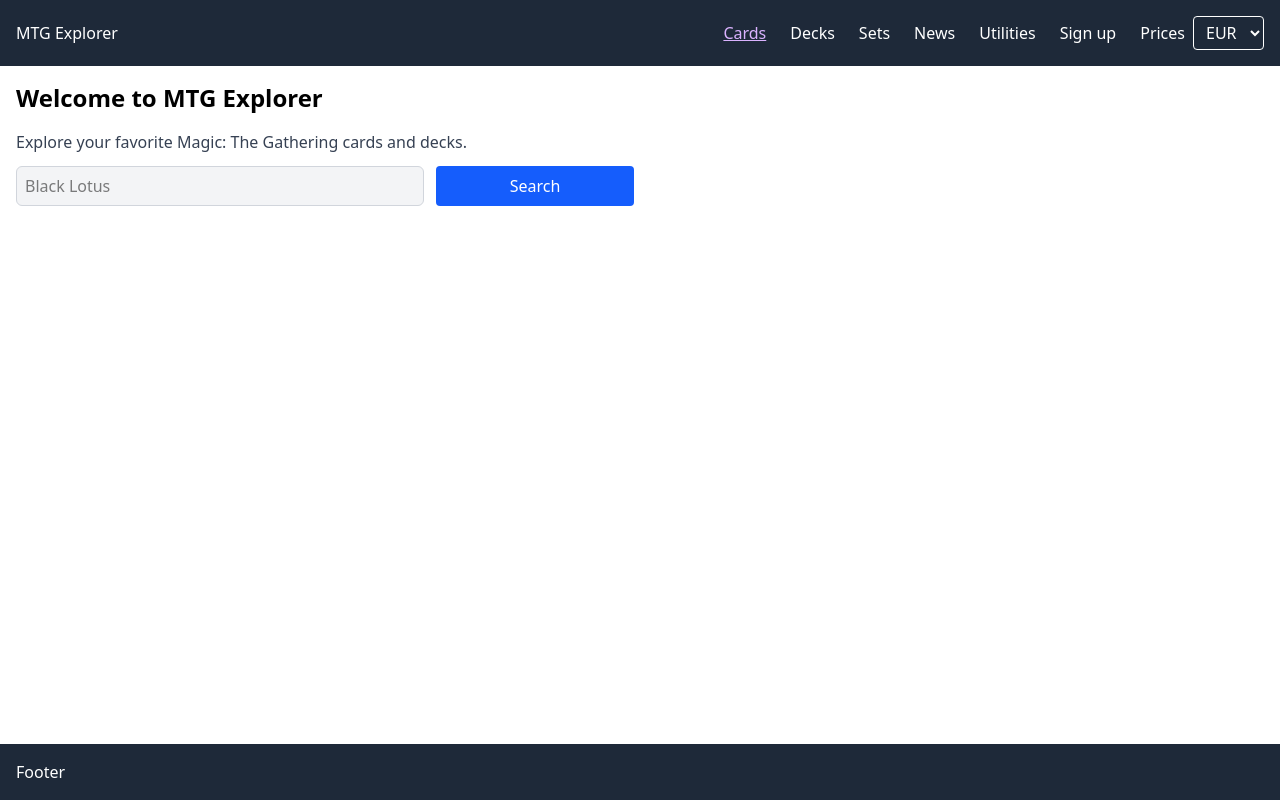
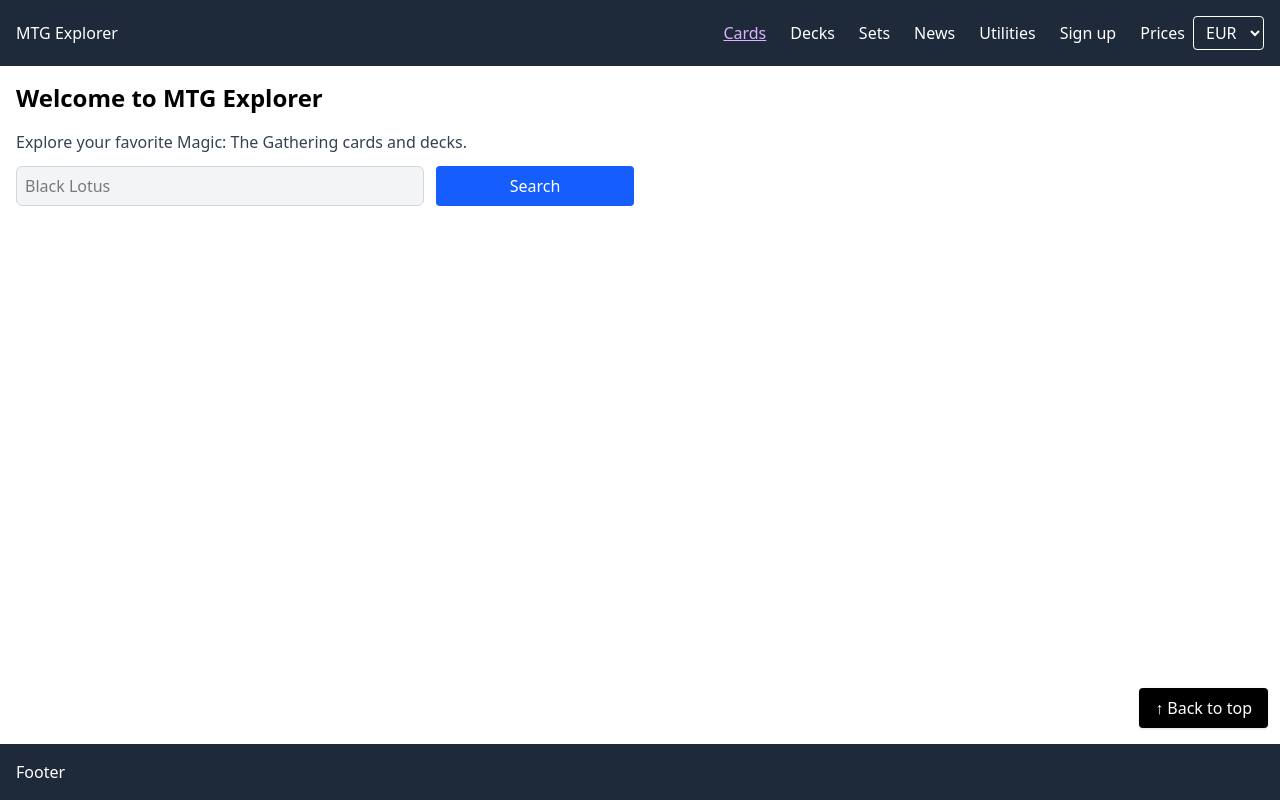
Before and after one commit to jnwelzel/mtg-explorer, a React (Vite) app: page /cards in a window 1280 px wide. Built offline with nearby package versions, Linux system fonts and the light colour scheme; a small style sheet from the web is missing.

Commit message:
WIP scroll to top

```diff
--- a/src/components/Footer.tsx
+++ b/src/components/Footer.tsx
@@ -1,7 +1,24 @@
 import React from 'react'
+import { Button } from './ui'
+import { useFooter } from '../hooks'
 
-const Footer: React.FC = () => (
-  <footer className="bg-gray-800 p-4 col-span-2 text-white">Footer</footer>
-)
+const Footer: React.FC = () => {
+  const { footerRef, footerVisible } = useFooter()
+
+  return (
+    <div className="col-span-2 relative">
+      <Button
+        className={`shadow z-20 transition-all ${
+          footerVisible ? 'absolute bottom-[72px] right-3' : 'fixed bottom-3 right-3'
+        }`}
+        variant="primary">
+        ↑ Back to top
+      </Button>
+      <footer ref={footerRef} className="bg-gray-800 p-4 text-white">
+        Footer
+      </footer>
+    </div>
+  )
+}
 
 export { Footer }
--- a/src/components/ui/Badge.tsx
+++ b/src/components/ui/Badge.tsx
@@ -2,7 +2,7 @@
   text: string
 }> = ({ text }) => {
   return (
-    <span className="bg-gray-500 text-gray-300 font-semibold text-[8px] px-1 py-0.5 rounded">
+    <span className="bg-stone-700 text-gray-300 font-semibold text-[8px] px-1 py-0.5 rounded">
       {text.toUpperCase()}
     </span>
   )
--- a/src/components/ui/Button.tsx
+++ b/src/components/ui/Button.tsx
@@ -3,7 +3,7 @@
 type ButtonProps = ButtonHTMLAttributes<HTMLButtonElement> & {
   children: React.ReactNode
   isLoading?: boolean
-  variant?: 'default' | 'link' | 'unstyled'
+  variant?: 'default' | 'link' | 'unstyled' | 'primary'
 }
 
 export const Button: React.FC<ButtonProps> = ({
@@ -15,11 +15,12 @@
   ...props
 }) => {
   const baseClasses =
-    'flex items-center justify-center rounded cursor-pointer whitespace-nowrap transition h-10'
+    'flex items-center justify-center rounded cursor-pointer whitespace-nowrap transition-colors h-10 px-4'
   const buttonClasses = {
     default: `${baseClasses} bg-blue-600 text-white hover:bg-blue-700`,
     link: `${baseClasses} text-blue-600 hover:underline h-auto`,
     unstyled: '',
+    primary: `${baseClasses} bg-black text-white hover:bg-stone-800`,
   }
 
   return (
--- a/src/hooks/index.ts
+++ b/src/hooks/index.ts
@@ -4,3 +4,4 @@
 export { useCardView } from './useCardView'
 export { useDebounce } from './useDebounce'
 export { useMagicCard } from './useMagicCard'
+export { useFooter } from './useFooter'
--- /dev/null
+++ b/src/hooks/useFooter.ts
@@ -0,0 +1,22 @@
+import { useEffect, useRef, useState } from 'react'
+
+type UseFooterResult = {
+  footerRef: React.RefObject<HTMLDivElement | null>
+  footerVisible: boolean
+}
+
+export const useFooter = (): UseFooterResult => {
+  const footerRef = useRef<HTMLDivElement>(null)
+  const [footerVisible, setFooterVisible] = useState(false)
+
+  useEffect(() => {
+    const observer = new window.IntersectionObserver(
+      ([entry]) => setFooterVisible(entry.isIntersecting),
+      { threshold: 0.1 }
+    )
+    if (footerRef.current) observer.observe(footerRef.current)
+    return () => observer.disconnect()
+  }, [])
+
+  return { footerRef, footerVisible }
+}
```
